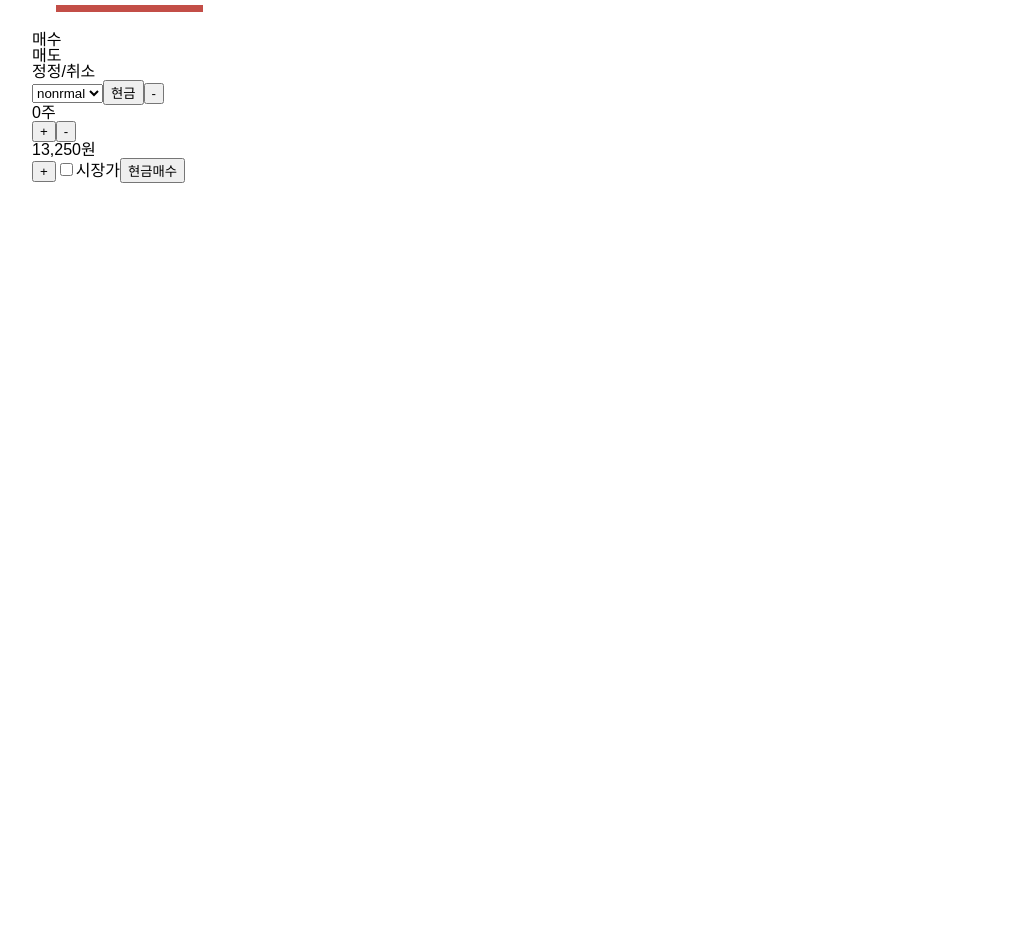
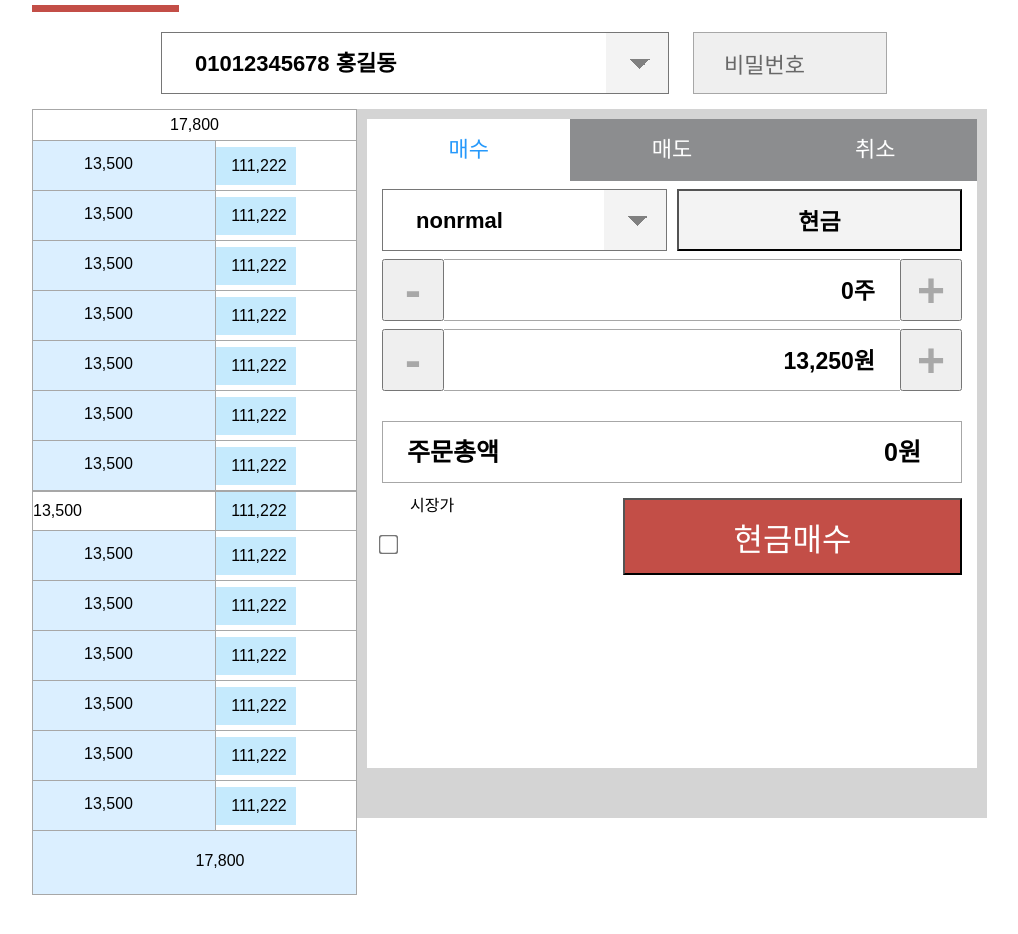
Before and after one commit to inakarune/LFIN-GIX, an Angular app: page /order in a window 1280 px wide. Shown: the part 420-1354 px from the top of the page, without its empty margins (121-1139 px from the left). Before the commit the page ends 800 px from the top, so only its background shows below. Built offline with nearby package versions, Linux system fonts and the light colour scheme.

Commit message:
link route and modify design for guide

```diff
--- a/src/app/nav/nav.component.html
+++ b/src/app/nav/nav.component.html
@@ -1,8 +1,8 @@
 <nav>
   <img class="hamenu" src="../../assets/svg/baseline-notes-24px.svg">
-  <a routerLink="/crisis-center" routerLinkActive="active">프로젝트 둘러보기</a>
-  <a routerLink="/heroes" routerLinkActive="active">프로젝트 올리기</a>
-  <a class="nav_title">GIX</a>
-  <a>홍길동님</a>
-  <a>MY</a>
+  <a routerLink="#" routerLinkActive="active">프로젝트 둘러보기</a>
+  <a routerLink="#" routerLinkActive="active">프로젝트 올리기</a>
+  <a routerLink="/" routerLinkActive="active" class="nav_title">GIX</a>
+  <a routerLink="/mypage" routerLinkActive="active">홍길동님</a>
+  <a routerLink="/mypage" routerLinkActive="active">MY</a>
 </nav>
--- a/src/app/nav/nav.component.scss
+++ b/src/app/nav/nav.component.scss
@@ -47,8 +47,8 @@ nav {
     }
 
     .nav_title {
-        font-weight: bolder;
-        font-size: 23px;
+        font-weight: bold;
+        font-size: 28px;
     }
 }
 
--- a/src/app/order/order.component.html
+++ b/src/app/order/order.component.html
@@ -15,27 +15,113 @@
     </tr>
   </table>
   <ul class="tab_menu_c">
-    <li [class.selected]="'1' === list" (click)="selectTabMenu('1')">일반주문</li>
-    <li [class.selected]="'2' === list" (click)="selectTabMenu('2')">호가주문</li>
-    <li [class.selected]="'3' === list" (click)="selectTabMenu('3')">차트</li>
-    <li [class.selected]="'4' === list" (click)="selectTabMenu('4')">잔고</li>
-    <li [class.selected]="'5' === list" (click)="selectTabMenu('5')">조회</li>
+    <li class="selected">일반주문</li>
+    <li>호가주문</li>
+    <li>차트</li>
+    <li>잔고</li>
+    <li>조회</li>
   </ul>
-  <section>
-    <ul>
-      <li>매수</li>
+
+  <article class="password_box">
+    <select class="custom_select_password">
+      <option value="01012345678">01012345678 홍길동</option>
+    </select>
+    <button class="password_b">비밀번호</button>
+  </article>
+
+  <article class="nomalorder_box">
+
+    <section class="table_group_order">
+      <table class="order_table_top">
+        <tr>
+          <td colspan="2">17,800</td>
+        </tr>
+        <tr>
+          <td>13,500</td>
+          <td><span class="table_bar_right" style="width: 80px;"><label>111,222</label></span></td>
+        </tr>
+        <tr>
+          <td>13,500</td>
+          <td><span class="table_bar_right" style="width: 80px;"><label>111,222</label></span></td>
+        </tr>
+        <tr>
+          <td>13,500</td>
+          <td><span class="table_bar_right" style="width: 80px;"><label>111,222</label></span></td>
+        </tr>
+        <tr>
+          <td>13,500</td>
+          <td><span class="table_bar_right" style="width: 80px;"><label>111,222</label></span></td>
+        </tr>
+        <tr>
+          <td>13,500</td>
+          <td><span class="table_bar_right" style="width: 80px;"><label>111,222</label></span></td>
+        </tr>
+        <tr>
+          <td>13,500</td>
+          <td><span class="table_bar_right" style="width: 80px;"><label>111,222</label></span></td>
+        </tr>
+        <tr>
+          <td>13,500</td>
+          <td><span class="table_bar_right" style="width: 80px;"><label>111,222</label></span></td>
+        </tr>
+      </table>
+
+      <table class="order_table_bottom">
+        <tr>
+          <td>13,500</td>
+          <td><span class="table_bar_right" style="width: 80px;"><label>111,222</label></span></td>
+        </tr>
+        <tr>
+          <td>13,500</td>
+          <td><span class="table_bar_right" style="width: 80px;"><label>111,222</label></span></td>
+        </tr>
+        <tr>
+          <td>13,500</td>
+          <td><span class="table_bar_right" style="width: 80px;"><label>111,222</label></span></td>
+        </tr>
+        <tr>
+          <td>13,500</td>
+          <td><span class="table_bar_right" style="width: 80px;"><label>111,222</label></span></td>
+        </tr>
+        <tr>
+          <td>13,500</td>
+          <td><span class="table_bar_right" style="width: 80px;"><label>111,222</label></span></td>
+        </tr>
+        <tr>
+          <td>13,500</td>
+          <td><span class="table_bar_right" style="width: 80px;"><label>111,222</label></span></td>
+        </tr>
+        <tr>
+          <td>13,500</td>
+          <td><span class="table_bar_right" style="width: 80px;"><label>111,222</label></span></td>
+        </tr>
+        <tr>
+          <td colspan="2">17,800</td>
+        </tr>
+      </table>
+    </section>
+    <section class="order_window">
+      <ul class="window_subtabmenu">
+        <li class="selected_window">매수</li>
         <li>매도</li>
-      <li>정정/취소</li>
+        <li>취소</li>
       </ul>
-    <div>
-      <select>
+      <div class="order_subcontents">
+        <select class="custom_select">
           <option value="normal">nonrmal</option>
         </select>
-      <button>현금</button>
-      <button>-</button><div>0주</div><button>+</button>
-      <button>-</button><div>13,250원</div><button>+</button>
+        <button class="select_cache_button">현금</button>
+        <button class="control_b">-</button><div class="stock_input">0주</div><button class="control_b">+</button>
+        <button class="control_b">-</button><div class="stock_input">13,250원</div><button class="control_b">+</button>
+        <table>
+          <tr>
+            <td>주문총액</td>
+            <td>0원</td>
+          </tr>
+        </table>
         <input type="checkbox" name="price" id="market_price"><label for="market_price">시장가</label>
-      <button>현금매수</button>
+        <button class="cache_button">현금매수</button>
       </div>
     </section>
+  </article>
 </main>
--- a/src/app/order/order.component.scss
+++ b/src/app/order/order.component.scss
@@ -18,7 +18,7 @@
 .tab_menu_c {
     padding: 20px 0px;
     display: flex;
-    justify-content: space-around;
+    justify-content: space-between;
     font-size: 21px;
     color: #686868;
     text-align: center;
@@ -78,6 +78,286 @@
 
 }
 
+$bar_pink: #c5eafd;
+
+.table_bar_right {
+    height: 38px;
+    line-height: 38px;
+    display: block;
+    text-align: right;
+    background-color: $bar_pink;
+    margin-right: auto;
+
+    & > label {
+        z-index: 1;
+        position: absolute;
+        left: 15px;
+    }
+}
+
+.order_table_top {
+    width: 325px;
+
+    & td {
+        border: 1px solid #a7a7a7;
+        vertical-align: middle;
+    }
+
+    & tr:first-child td {
+        height: 30px;
+        text-align: center;
+        background-color: white;
+    }
+
+    & tr:nth-child(n + 1) td:nth-child(2) {
+        position: relative;
+    }
+
+    & tr:nth-child(n + 2) td:nth-child(1) {
+        padding-left: 51px;
+        padding-top: 15px;
+        padding-bottom: 18px;
+        width: 162.5px;
+        background-color: #dbefff;
+    }
+
+    & tr:nth-child(n + 1) td:nth-child(2) {
+        width: 162.5px;
+    }
+}
+
+.table_group_order {
+
+}
+
+.order_table_bottom {
+    width: 325px;
+
+    & td {
+        border: 1px solid #a7a7a7;
+        vertical-align: middle;
+    }
+
+    & tr:last-child td {
+        height: 30px;
+        text-align: center;
+        background-color: white;
+    }
+
+    & tr:nth-child(n + 1) td:nth-child(2) {
+        position: relative;
+    }
+
+    & tr:nth-child(n + 2) td:nth-child(1) {
+        padding-left: 51px;
+        padding-top: 15px;
+        padding-bottom: 18px;
+        width: 162.5px;
+        background-color: #dbefff;
+    }
+
+    & tr:nth-child(n + 1) td:nth-child(2) {
+        width: 162.5px;
+    }
+}
+
+.nomalorder_box {
+    display: flex;
+    margin-bottom: 40px;
+    margin-top: 15px;
+}
+
+$border3: 10px solid #d4d4d4;
+
+.password_box {
+    display: flex;
+    justify-content: center;
+}
+
+.password_b {
+    width: 194px;
+    height: 62px;
+    border: 1px solid #a7a7a7;
+    font-size: 22px;
+    color: #686868;
+    text-align: left;
+    padding: 0px 0px 0px 30px;
+    margin-left: 24px;
+}
+
+.custom_select_password {
+    margin-left: 10px;
+    width: 508px;
+    height: 62px;
+    -webkit-appearance: none;
+    -webkit-border-radius: 0px;
+    background-color: white;
+    padding-left: 33px;
+    font-size: 22px;
+    font-weight: bold;
+
+    background-image:
+        linear-gradient(45deg, transparent 50%, grey 50%),
+        linear-gradient(135deg, grey 50%, transparent 50%),
+        linear-gradient(to right, #f3f3f3, #f3f3f3);
+    background-position:
+        calc(100% - 28px) calc(1em + 4px),
+        calc(100% - 18px) calc(1em + 4px),
+        100% 0;
+    background-size:
+        10px 10px,
+        10px 10px,
+        62px 62px;
+    background-repeat: no-repeat;
+}
+
+.custom_select {
+    width: 285px;
+    height: 62px;
+    -webkit-appearance: none;
+    -webkit-border-radius: 0px;
+    background-color: white;
+    padding-left: 33px;
+    font-size: 22px;
+    font-weight: bold;
+
+    background-image:
+        linear-gradient(45deg, transparent 50%, grey 50%),
+        linear-gradient(135deg, grey 50%, transparent 50%),
+        linear-gradient(to right, #f3f3f3, #f3f3f3);
+    background-position:
+        calc(100% - 28px) calc(1em + 4px),
+        calc(100% - 18px) calc(1em + 4px),
+        100% 0;
+    background-size:
+        10px 10px,
+        10px 10px,
+        62px 62px;
+    background-repeat: no-repeat;
+}
+
+.order_window {
+    width: 630px;
+    height: 709px;
+    border-top: $border3;
+    border-left: $border3;
+    border-right: $border3;
+    border-bottom: 50px solid #d4d4d4;
+    box-sizing: border-box;
+
+    & .select_cache_button {
+        width: 285px;
+        height: 62px;
+        margin-left: 10px;
+        font-size: 23px;
+        font-weight: 600;
+        background-color: #f3f3f3;
+    }
+
+    & .control_b {
+        width: 62px;
+        height: 62px;
+        padding: 0;
+        text-align: center;
+        margin-top: 8px;
+        font-size: 48px;
+        font-weight: bold;
+        color: #a8a8a8;
+        box-sizing: border-box;
+    }
+
+    & table {
+        margin-top: 30px;
+        margin-bottom: 15px;
+        width: 610px;
+        height: 62px;
+        font-size: 25px;
+        font-weight: 600;
+        vertical-align: center;
+        border: 1px solid #a7a7a7;
+
+        & td {
+            vertical-align: middle;
+            width: 305px;
+        }
+
+        & td:nth-child(1) {
+            text-align: left;
+            padding-left: 24px;
+        }
+
+        & td:nth-child(2) {
+            text-align: right;
+            padding-right: 40px;
+        }
+    }
+
+    & .order_subcontents {
+        display: flex;
+        flex-wrap: wrap;
+        padding: 0px 15px;
+    }
+
+}
+
+#market_price {
+    margin: 40px 15px 35px 0px;
+
+    & > label {
+        font-size: 21px;
+    }
+}
+
+input[type=checkbox] {
+    transform: scale(1.5);
+
+}
+
+.window_subtabmenu {
+    display: flex;
+    justify-content: space-between;
+    background-color: #8c8d8f;
+    color: white;
+    text-align: center;
+    font-size: 22px;
+    margin-bottom: 8px;
+
+    & li {
+        width: 232px;
+        height: 62px;
+        line-height: 62px;
+    }
+}
+
+.selected_window {
+    background-color: white;
+    color: $blue;
+}
+
+.cache_button {
+    font-size: 32px;
+    font-weight: lighter;
+    color: white;
+    background-color: #c34e47;
+    width: 339px;
+    height: 77px;
+    margin-left: auto;
+}
+
+.stock_input {
+    width: 456px;
+    height: 62px;
+    border-top: 1px solid #a7a7a7;
+    border-bottom: 1px solid #a7a7a7;
+    box-sizing: border-box;
+    margin-top: 8px;
+    padding-right: 25px;
+    text-align: right;
+    line-height: 62px;
+    font-size: 23px;
+    font-weight: bold;
+}
+
 @media all and (max-width: 767px) {
 
 }
--- a/src/app/order/order.component.ts
+++ b/src/app/order/order.component.ts
@@ -6,14 +6,10 @@ import { Component, OnInit } from '@angular/core';
   styleUrls: ['./order.component.scss']
 })
 export class OrderComponent implements OnInit {
-  list: string = '1';
   constructor() { }
 
   ngOnInit() {
   }
 
-  selectTabMenu(li: string) {
-    this.list = li;
-  }
 
 }
```
Lines whose indentation alone changed are shown as unchanged.
